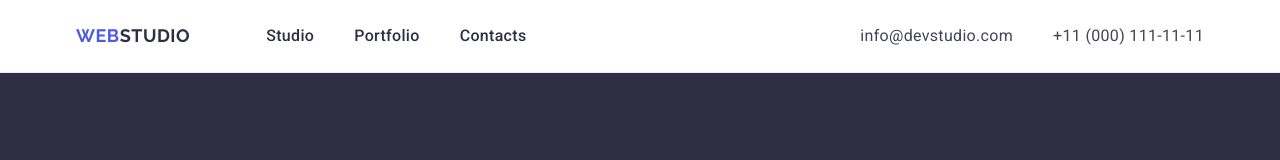
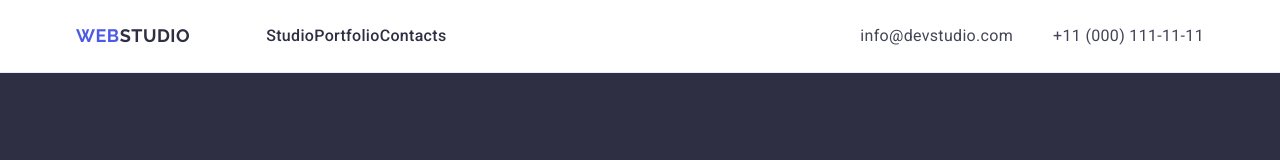
Before and after one commit to dianamartina/goit-markup-hw-03, a plain HTML site: page index.html in a window 1280 px wide. Shown: the top 160 px of the page. Drawn offline with nearby package versions, Linux system fonts and the light colour scheme.

Commit message:
fix 3-rd validation

```diff
--- a/css/style.css
+++ b/css/style.css
@@ -113,10 +113,6 @@ body {
 
 .header-list {
   display: flex;
-  gap: 40px;
-  /* padding: 24px 0; */
-}
-.header-item {
   padding: 24px 0;
 }
 
```
